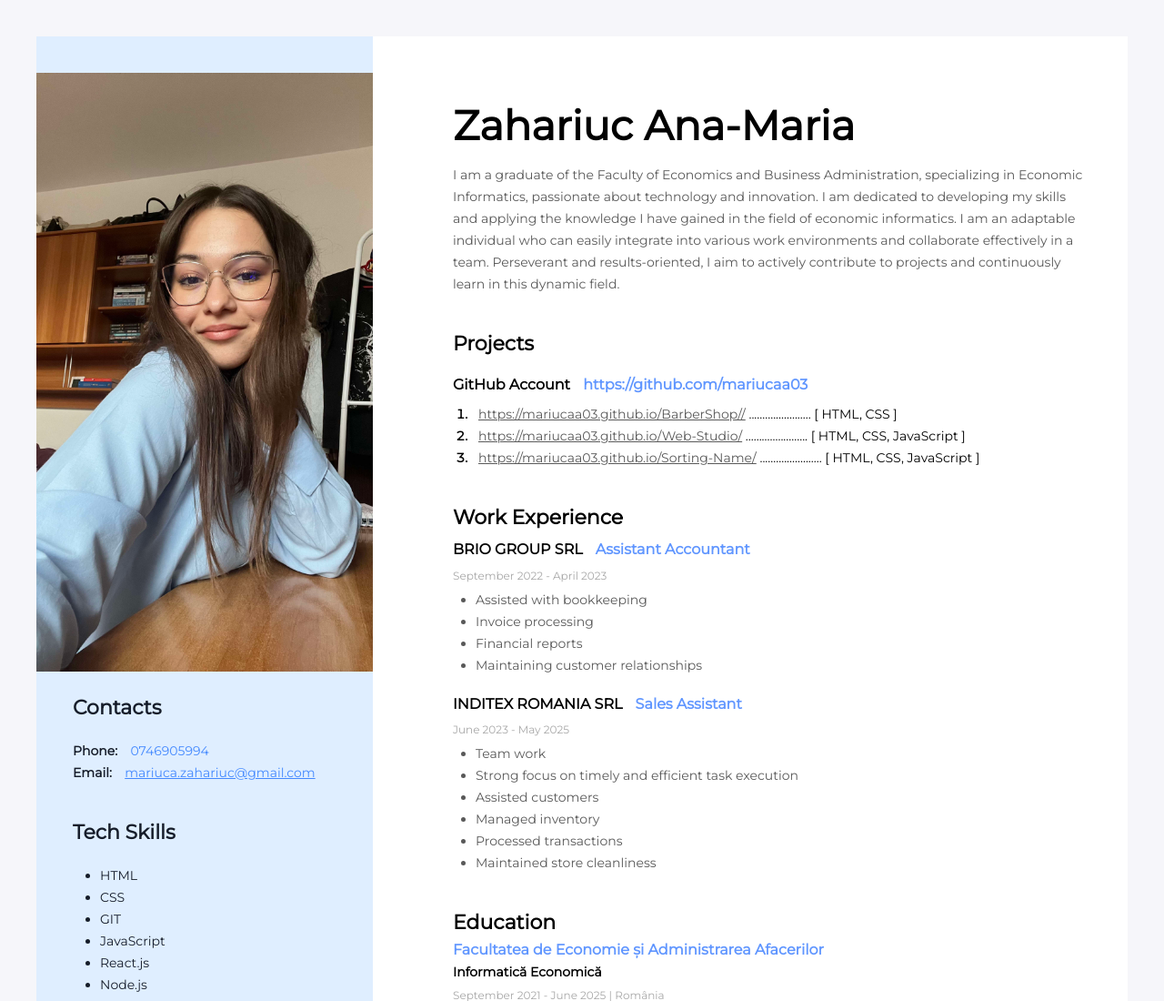
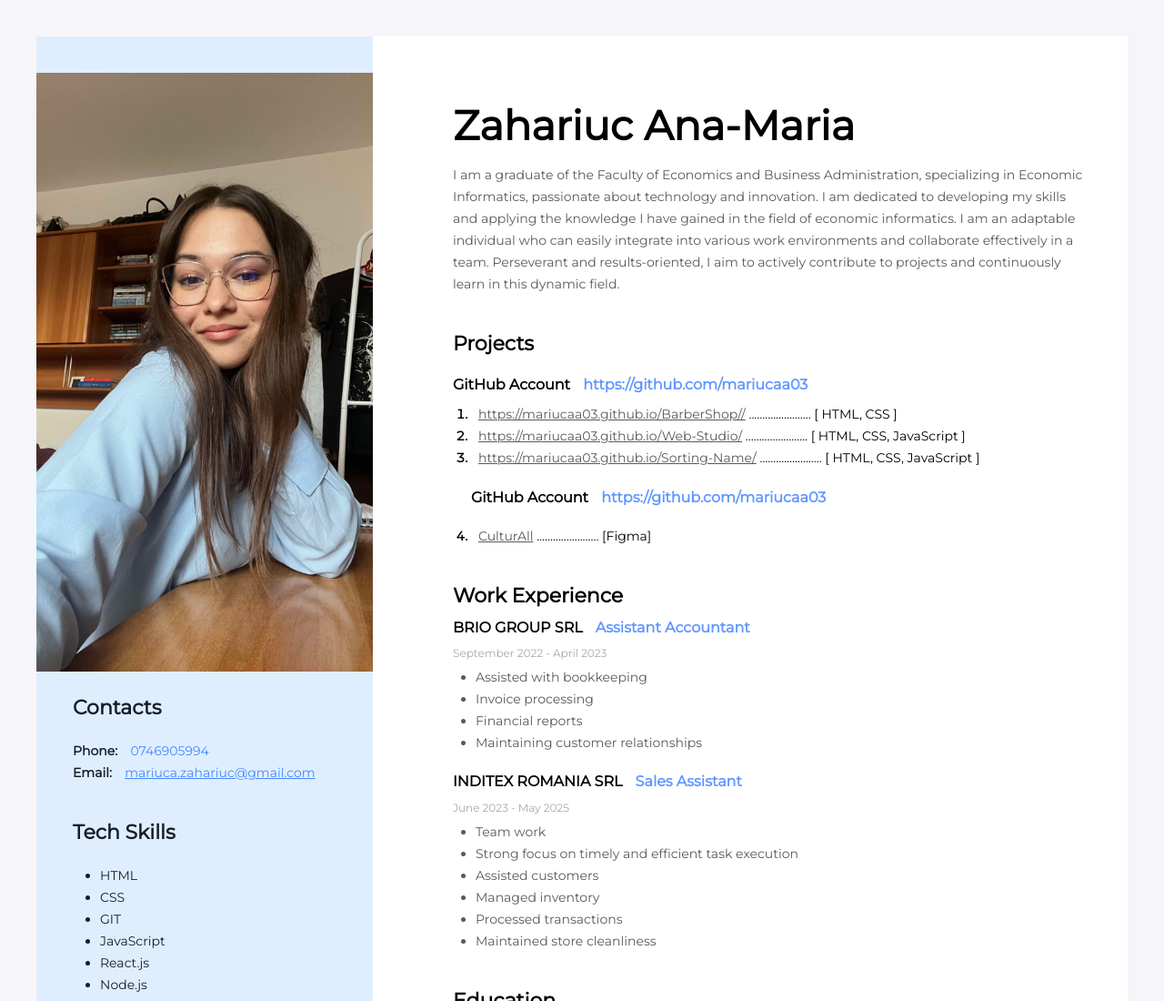
Before and after one commit to mariucaa03/cv, a plain HTML site: page index.html in a window 1280 px wide. Shown: the top 1100 px of the page at 91% size. Drawn offline with Linux system fonts and the light colour scheme.

Commit message:
Update index.html

```diff
--- a/index.html
+++ b/index.html
@@ -61,13 +61,18 @@
               <span class="projects-info">[ HTML, CSS, JavaScript ]</span>
             </li>
 
-            <!-- <li>
-              <a href="https://kidslike.goit.global/" class="projects-name"
-                >https://kidslike.goit.global/</a
+            <h4 class=" company-main">
+            GitHub Account <span class="company-info">https://github.com/mariucaa03</span>
+          </h4>
+
+            <li>
+              <a href=" https://culturall-frontend.vercel.app/HomeBeforeLog/HomeBeforeLog.html" class="projects-name">
+                CulturAll</a
               >
               <span class="projects-info">.......................</span>
-              <span class="projects-info"> [ React.js, Node.js ]</span>
-            </li> -->
+              <span class="projects-info">[Figma]</span>
+            </li>
+
           </ol>
         </div>
 
```
